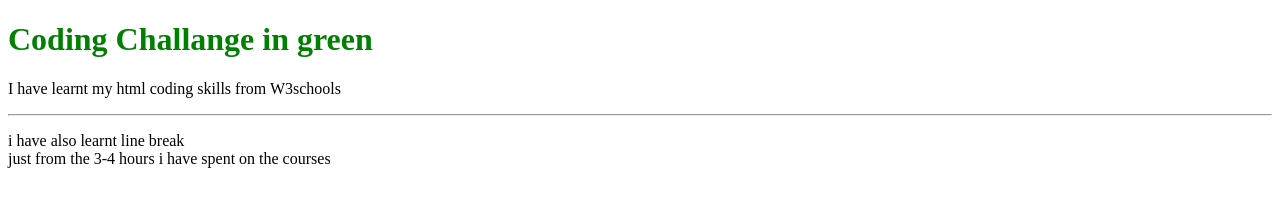
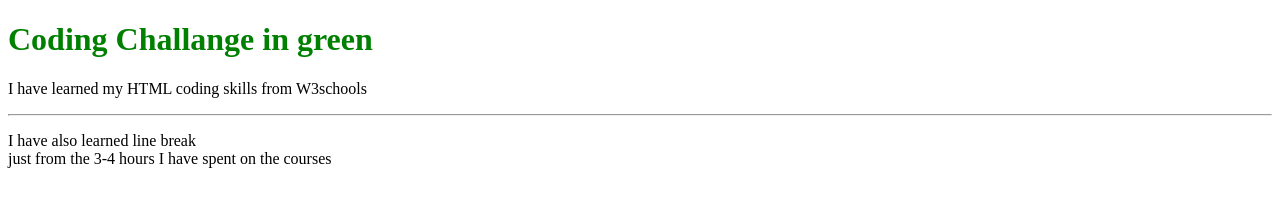
Before and after one commit to JohnnykeJohnny/Umuzicode, a plain HTML site: page index.html in a window 1280 px wide. Drawn offline with Linux system fonts and the light colour scheme.

Commit message:
Update index.html

```diff
--- a/index.html
+++ b/index.html
@@ -6,9 +6,9 @@
 </head>
 <body>
     <h1 style="color:green;">Coding Challange in green</h1>
-    <p>I have learnt my html coding skills from W3schools</p>
+    <p>I have learned my HTML coding skills from W3schools</p>
     <hr>
-    <p>i have also learnt line break <br>just from the 3-4 hours i have spent on the courses</p>
-</b>
+    <p> I have also learned line break <br>just from the 3-4 hours I have spent on the courses</p>
+</body>
 
 </html>
```
